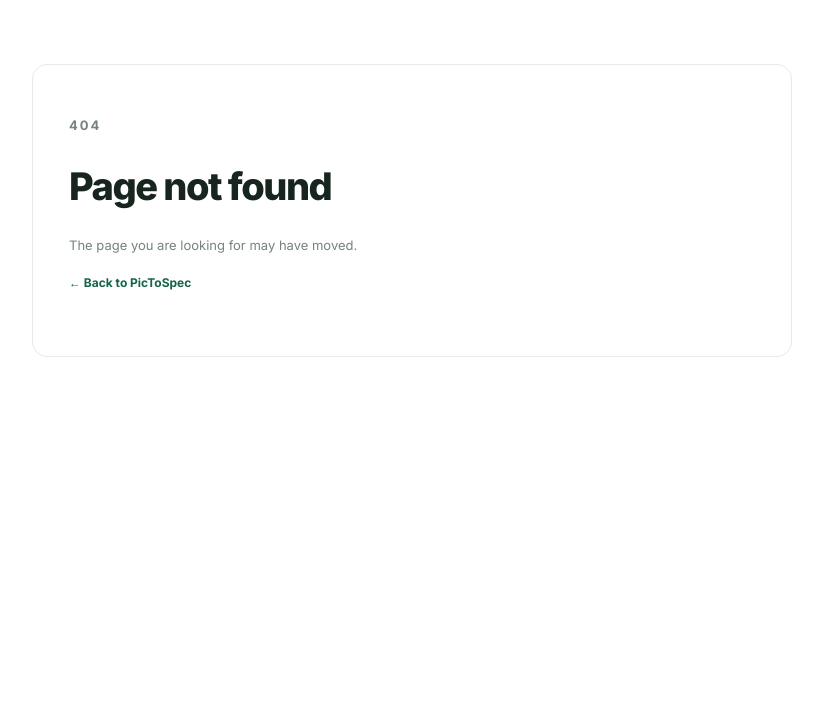
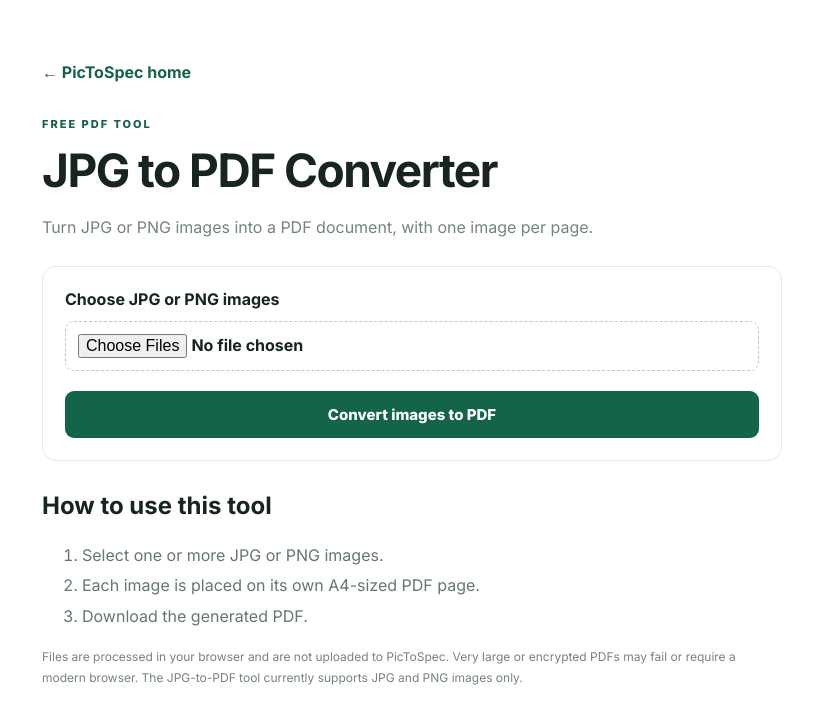
Before and after one commit to ya6331856-cpu/pic-to-spec, a Next.js app: page /jpg-to-pdf in a window 1280 px wide. Before the commit this address had no page. Shown: the top 724 px of the page, without its empty margins (228-1051 px from the left). Built offline with nearby package versions, Linux system fonts and the light colour scheme.

Commit message:
Add JPG to PDF converter page

```diff
--- /dev/null
+++ b/app/jpg-to-pdf/page.tsx
@@ -0,0 +1,4 @@
+import type { Metadata } from "next";
+import PDFTool from "@/components/PDFTool";
+export const metadata: Metadata = { title: "JPG to PDF Converter Online Free | PicToSpec", description: "Convert JPG and PNG images into an A4 PDF document online. Create a PDF from images in your browser.", alternates: { canonical: "https://pictospec.com/jpg-to-pdf" } };
+export default function Page(){return <PDFTool kind="jpg"/>;}
```
